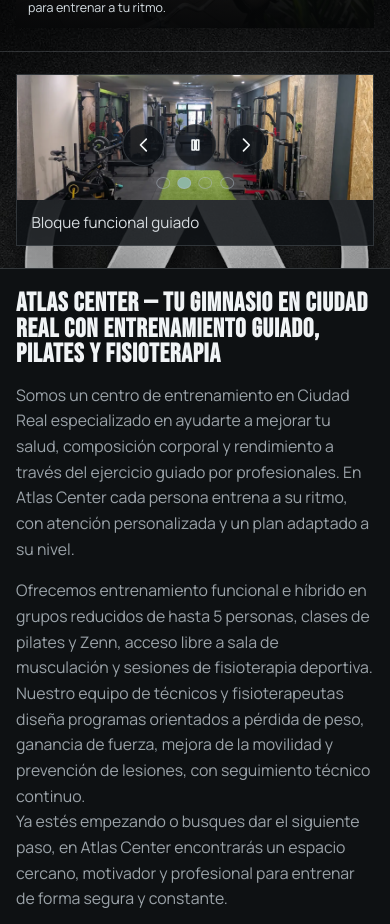
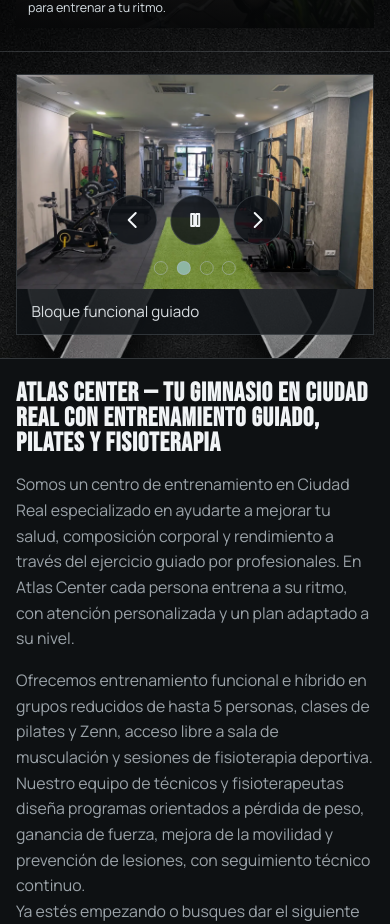
Before and after one commit to JavierrMadrid/atlas-center-cr, a React (Vite) app: page / in a window 390 px wide. Shown: the part 1748-2672 px from the top of the page. Built offline with nearby package versions, Linux system fonts and the light colour scheme; no server answers.

Commit message:
fix: increase carousel size and controls on mobile

```diff
--- a/src/styles/responsive.css
+++ b/src/styles/responsive.css
@@ -254,9 +254,34 @@
   }
 
   .carousel__item img {
-    height: clamp(120px, 32vw, 190px);
+    height: clamp(200px, 55vw, 300px);
     aspect-ratio: auto;
     object-fit: cover;
+  }
+
+  .carousel__controls {
+    bottom: 2.8rem;
+    gap: 0.8rem;
+  }
+
+  .btn-icon {
+    width: 50px;
+    height: 50px;
+  }
+
+  .btn-icon svg {
+    width: 24px;
+    height: 24px;
+  }
+
+  .carousel__dots {
+    bottom: 0.9rem;
+    gap: 0.55rem;
+  }
+
+  .dot {
+    width: 14px;
+    height: 14px;
   }
 
   .seo-intent__layout {
```
